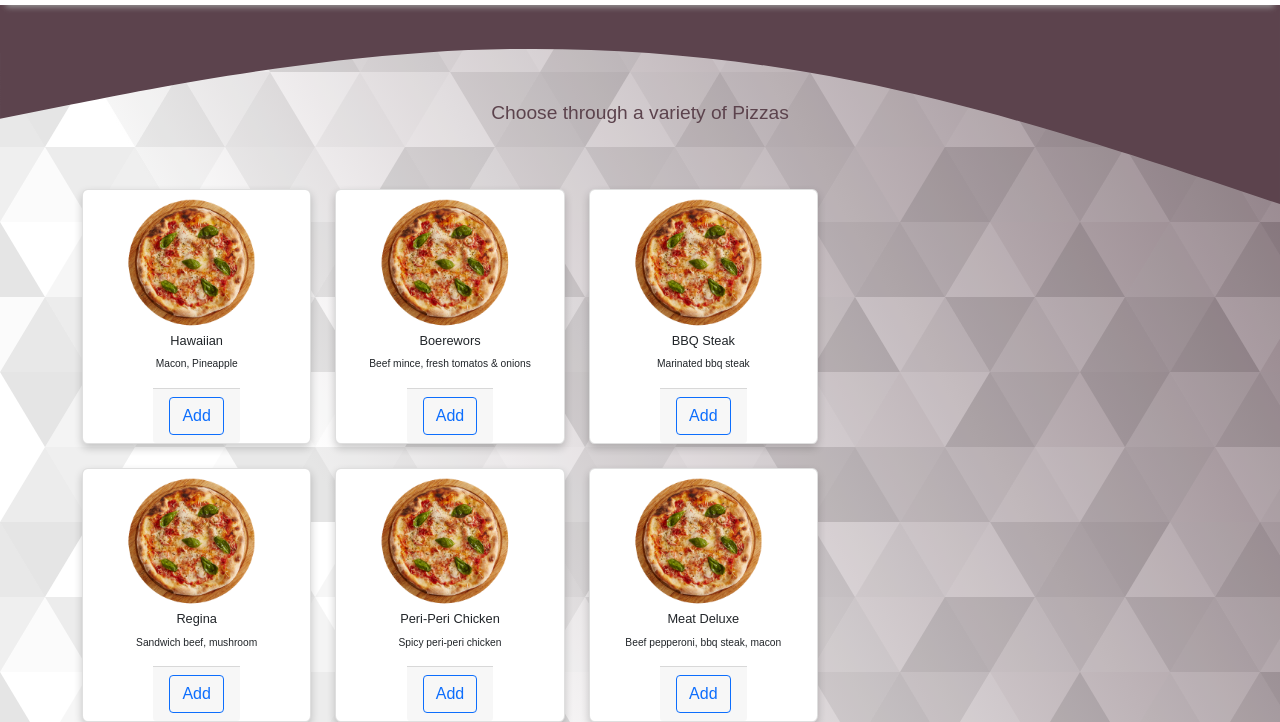
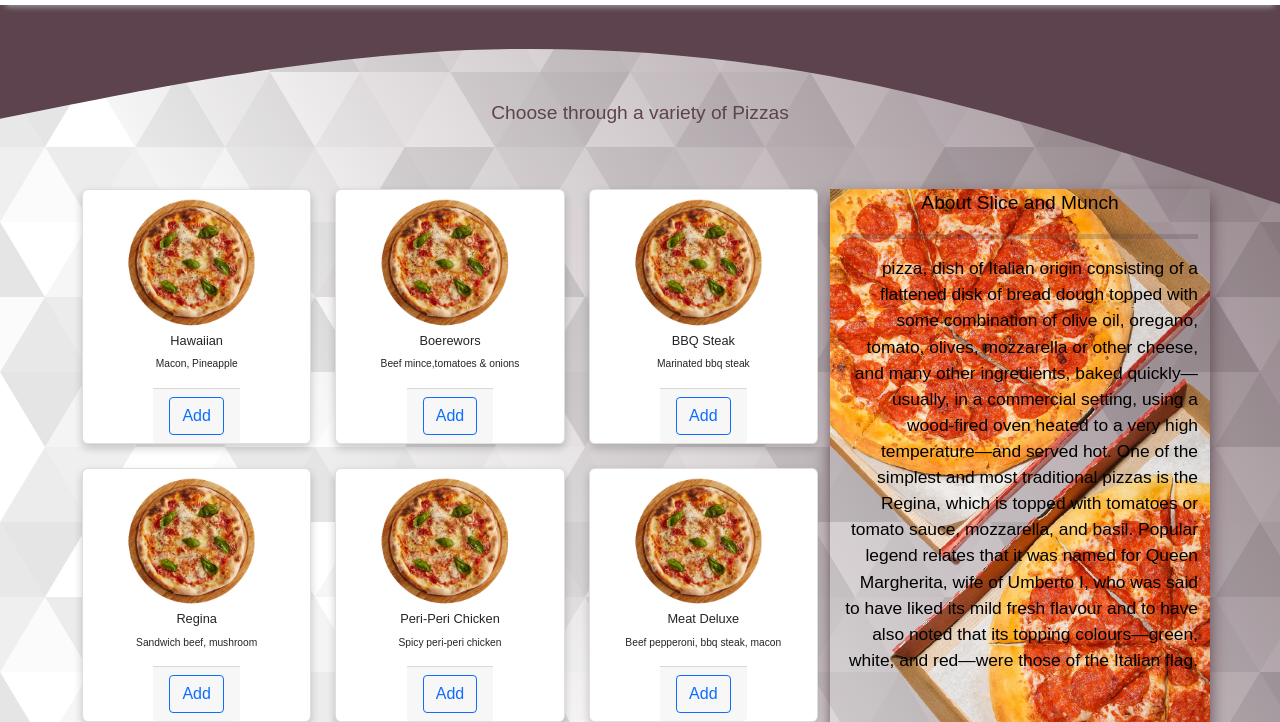
Before and after one commit to Njoro410/slice-munch-pizzeria, a plain HTML site: page public/home.html in a window 1280 px wide. Shown: the part 78-800 px from the top of the page. Drawn offline with nearby package versions, Linux system fonts and the light colour scheme; files whose address does not match are found by name; a web font is replaced by a local one.

Commit message:
added content in home.html

```diff
--- a/css/home.css
+++ b/css/home.css
@@ -6,8 +6,15 @@
 }
 
 #pizza-menu {
+
     margin-top: -100px;
 
+}
+#des {
+    background-image: url(../assets/images/pizza5.png);
+    color: #000;
+    margin-top: -100px;
+    box-shadow: 0 8px 16px 0 #5c434d;
 }
 .card {
     box-shadow: 0 4px 8px 0 rgba(0,0,0,0.2);
@@ -35,3 +42,7 @@
 .line {
     border-bottom:5px solid #5c434d;
 }
+.description {
+    text-align:right;
+    font-size: 1.36vw;
+}
--- a/public/home.html
+++ b/public/home.html
@@ -66,7 +66,7 @@
                           <img src="../assets/images/pizza1.png" class="card-img-top" alt="...">
                           <div class="card-body">
                             <h5 class="card-title center">Boerewors</h5>
-                            <p class="card-text">Beef mince, fresh tomatos & onions</p>
+                            <p class="card-text">Beef mince,tomatoes & onions</p>
                           </div>
                           <div class="card-footer">
                             <button type="button" id="boerewors" class="btn btn btn-outline-primary">Add</button>
@@ -168,8 +168,12 @@
 
                 </div>
             </div>
-            <div class="col-sm-4" id="pizza-menu">
-              <img src="../assets/images/pinpizza3.jpg" alt="">
+            <div class="col-sm-4" id="des">
+              <p class="content"> About Slice and Munch</p>
+              <hr class="line">
+              <p class="description">pizza, dish of Italian origin consisting of a flattened disk of bread dough topped with some combination of olive oil, oregano, tomato, olives, mozzarella or other cheese, and many other ingredients, baked quickly—usually, in a commercial setting, using a wood-fired oven heated to a very high temperature—and served hot.
+                One of the simplest and most traditional pizzas is the Regina, which is topped with tomatoes or tomato sauce, mozzarella, and basil. Popular legend relates that it was named for Queen Margherita, wife of Umberto I, who was said to have liked its mild fresh flavour and to have also noted that its topping colours—green, white, and red—were those of the Italian flag.
+              </p>
             </div>
 
 
```
Also changed, not shown: assets/images/foursquare.png (deleted), assets/images/tripadvisor.png (deleted), assets/images/yelp.png (deleted).
